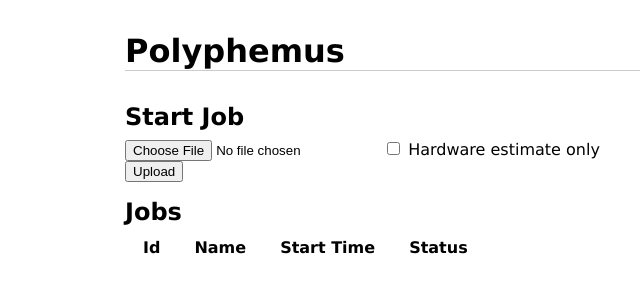
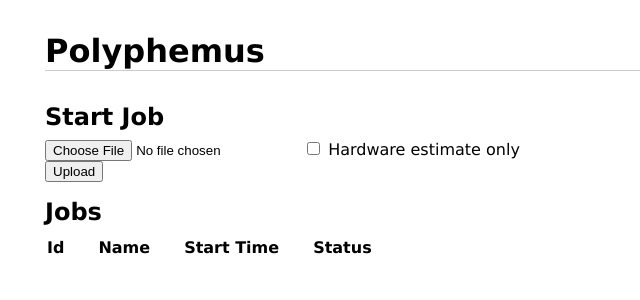
Before and after one commit to cucapra/polyphemus, a Flask app: page / in a window 1280 px wide. Shown: the top 300 px of the page, without its empty margins (115-755 px from the left). Run offline with Flask 2, Linux system fonts and the light colour scheme; lists and menus that the app fills with data are empty.

Commit message:
Spacing tweaks

```diff
--- a/polyphemus/static/style.css
+++ b/polyphemus/static/style.css
@@ -1,6 +1,6 @@
 body {
     font-family: "Source Sans Pro", Verdana, Tahoma, Geneva, sans-serif;
-    max-width: 50rem;
+    max-width: 60rem;
     margin: 1rem auto;
 }
 
@@ -25,6 +25,12 @@
 
 th, td {
     padding: 0.1rem 1rem;
+}
+th:first-child, td:first-child {
+    padding-left: 0;
+}
+th:last-child, td:last-child {
+    padding-right: 0.5rem;
 }
 
 ul {
```
